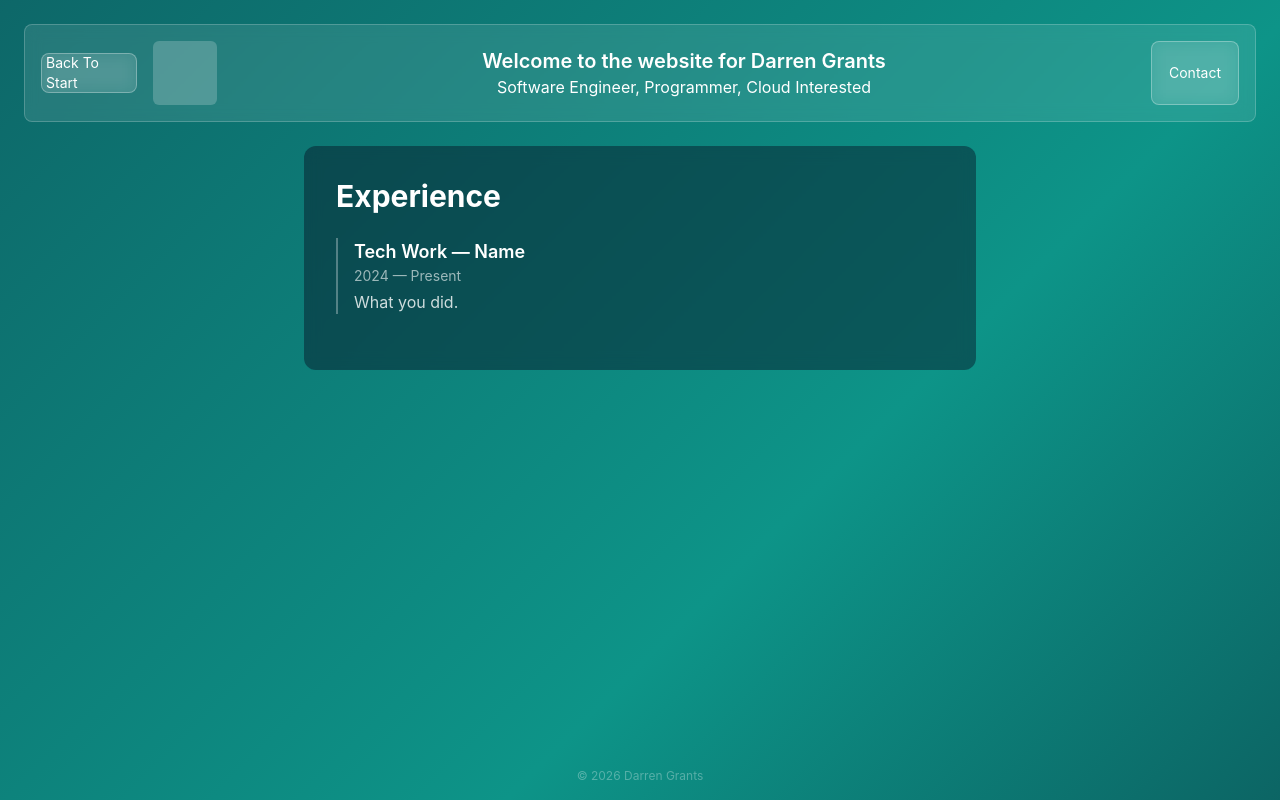
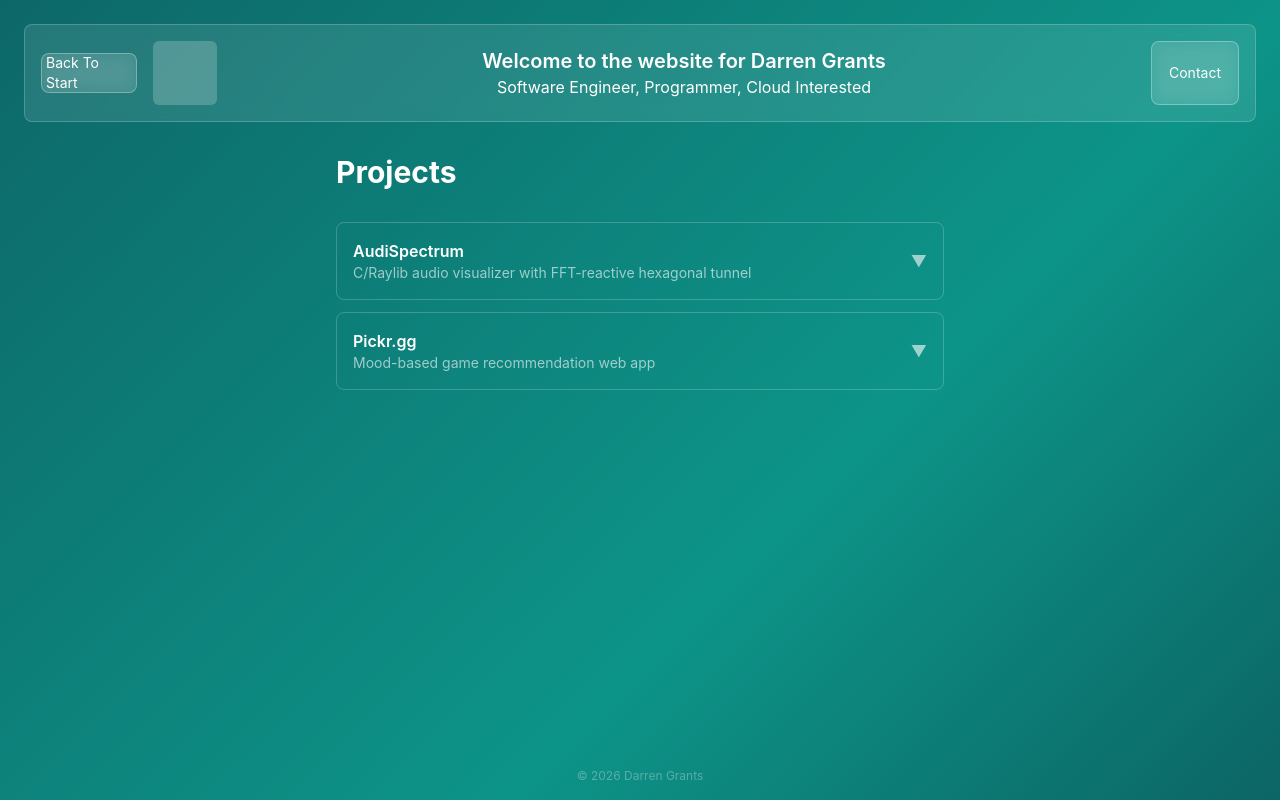
Before and after one commit to darrenomight/Darren_Grants-CV, a Vue app: page /projects in a window 1280 px wide. Built offline with nearby package versions, Linux system fonts and the light colour scheme.

Commit message:
Please push

```diff
--- a/src/components/EducationRoadmap.vue
+++ b/src/components/EducationRoadmap.vue
@@ -93,7 +93,7 @@ const nodes = [
         {{ year.label }}
       </button>
     </div>
-    <table class="w-full text-sm">
+    <table class="w-full text-sm p-5">
       <thead><tr class="text-left text-white/60"><th class="pb-2">Module</th><th class="pb-2">Grade</th></tr></thead>
       <tbody>
         <tr v-for="mod in bachelorsYears.find(y => y.id === activeYear)?.modules" :key="mod.name" class="border-t border-white/10">
@@ -102,8 +102,8 @@ const nodes = [
         </tr>
       </tbody>
     </table>
-    <h3 class="font-semibold mb-1">Comments throughout the Experience</h3>
-    <p class="text-white/80 text-sm"> My 3rd year was split in 2 halves 1 part in Ireland and the other I Studied at H_da Darmstadt, Germany. I got exposed to Multitouch which was probably my favourite module in my Bachelors.
+    <h3 class="font-semibold mb-1 pt-4 ">Comments throughout the Experience</h3>
+    <p class="text-white/80 text-sm "> My 3rd year was split in 2 halves 1 part in Ireland and the other I Studied at H_da Darmstadt, Germany. I got exposed to Multitouch which was probably my favourite module in my Bachelors.
         For my Final Year Project I create a Website to deal with procrasination with Gameification techniques to encourage the creation of good habits through systems like leaderboards, daily login and achievements.
     </p>
   </Modal>
--- /dev/null
+++ b/src/components/ProjectAccordion.vue
@@ -0,0 +1,63 @@
+<script setup lang="ts">
+import { ref } from 'vue'
+import { projects } from '../data/projects'
+
+const openId = ref<string | null>(null)
+
+function toggle(id: string) {
+  openId.value = openId.value === id ? null : id
+}
+</script>
+
+<template>
+  <div class="flex flex-col gap-3">
+    <div
+      v-for="project in projects"
+      :key="project.id"
+      class="border border-white/20 rounded-lg overflow-hidden"
+    >
+      <button
+        class="w-full flex items-center justify-between p-4 text-left hover:bg-white/10 transition"
+        @click="toggle(project.id)"
+      >
+        <div>
+          <p class="font-semibold">{{ project.name }}</p>
+          <p class="text-sm text-white/60">{{ project.summary }}</p>
+        </div>
+        <span
+          class="text-white/60 transition-transform"
+          :class="openId === project.id ? 'rotate-180' : ''"
+        >
+          ▼
+        </span>
+      </button>
+
+      <div v-if="openId === project.id" class="p-4 pt-0 border-t border-white/10">
+        <p class="text-white/80 leading-relaxed mb-4">{{ project.description }}</p>
+
+        <img
+          v-if="project.media?.type === 'image' && project.media.src"
+          :src="project.media.src"
+          :alt="project.name"
+          class="w-full rounded-lg border border-white/20 mb-4"
+        />
+        <a>
+            <video
+                v-if="project.media?.type === 'video' && project.media.src"
+                :src="project.media.src"
+                controls
+                class="w-full rounded-lg border border-white/20 mb-4"
+            />
+
+
+          v-if="project.link"
+          :href="project.link"
+          target="_blank"
+          class="text-sm underline text-white/80 hover:text-white"
+        >
+          View project →
+        </a>
+      </div>
+    </div>
+  </div>
+</template>
--- /dev/null
+++ b/src/data/experience.ts
@@ -0,0 +1,18 @@
+export interface Job {
+  company: string
+  role: string
+  dates: string
+  location?: string
+  description: string
+}
+
+export const experience: Job[] = [
+  {
+    company: 'Company Name',
+    role: 'Job Title',
+    dates: '2024 — Present',
+    location: 'Dublin, Ireland',
+    description: 'What you did, key responsibilities, achievements.',
+  },
+  // up to 4 total
+]
--- /dev/null
+++ b/src/data/projects.ts
@@ -0,0 +1,32 @@
+export interface Project {
+  id: string
+  name: string
+  summary: string
+  description: string
+  media?: {
+    type: 'image' | 'video'
+    src: string
+  }
+  link?: string
+}
+
+//Full project description goes here — what it does, tech used, your role, challenges solved
+export const projects: Project[] = [
+  {
+    id: 'audispectrum',
+    name: 'AudiSpectrum',
+    summary: 'C/Raylib audio visualizer with FFT-reactive hexagonal tunnel',
+    description: `Creating an Audio Visualier in c and raylib to be audio Reactive. Using factors such as pitch, or gains to adjust depending on style of song`,
+    media: { type: 'image', src: '' },
+    link: '',
+  },
+  {
+    id: 'pickr',
+    name: 'Pickr.gg',
+    summary: 'Mood-based game recommendation web app',
+    description: `A simple Game recommender built with vue to take a users steam Library and recommend them games based on a scoring system for moods. It was built for myself to have a way to find games in my own library that would suit my moods instead of scrolling around aimlessly.`,
+    media: { type: 'image', src: '' },
+    link: '',
+  },
+  // add more as you go — just copy this shape
+]
--- a/src/views/Experience.vue
+++ b/src/views/Experience.vue
@@ -1,16 +1,26 @@
 <script setup lang="ts">
-const jobs = [
-  { role: 'Job Title', company: 'Company Name', dates: '2024 — Present', desc: 'What you did.' },
-]
+import { experience } from '../data/experience'
 </script>
 
 <template>
-  <div class="max-w-2xl mx-auto p-8 text-white text-overlay my-6 mx-4 md:mx-auto">
-    <h1 class="text-3xl font-bold mb-6">Experience</h1>
-    <div v-for="job in jobs" :key="job.role" class="mb-6 border-l-2 border-white/30 pl-4">
-      <h2 class="text-lg font-semibold">{{ job.role }} — {{ job.company }}</h2>
-      <p class="text-sm text-white/60">{{ job.dates }}</p>
-      <p class="text-white/80 mt-1">{{ job.desc }}</p>
+  <div class="max-w-2xl mx-auto p-8 text-white">
+    <h1 class="text-3xl font-bold mb-8">Experience</h1>
+
+    <div class="flex flex-col gap-6">
+      <div
+        v-for="job in experience"
+        :key="job.company + job.role"
+        class="border border-white/20 rounded-lg p-5"
+      >
+        <div class="flex flex-wrap justify-between items-baseline gap-2 mb-2">
+          <h2 class="text-lg font-semibold">{{ job.role }}</h2>
+          <span class="text-sm text-white/60">{{ job.dates }}</span>
+        </div>
+        <p class="text-sm text-white/70 mb-3">
+          {{ job.company }}<span v-if="job.location"> · {{ job.location }}</span>
+        </p>
+        <p class="text-white/80 leading-relaxed">{{ job.description }}</p>
+      </div>
     </div>
   </div>
 </template>
--- a/src/views/Projects.vue
+++ b/src/views/Projects.vue
@@ -1,16 +1,10 @@
 <script setup lang="ts">
-const works = [
-  { projects: 'Name', TechStack: 'Tech Work', dates: '2024 — Present', desc: 'What you did.' },
-]
+import ProjectAccordion from '../components/ProjectAccordion.vue'
 </script>
 
 <template>
-  <div class="max-w-2xl mx-auto p-8 text-white text-overlay my-6 mx-4 md:mx-auto">
-    <h1 class="text-3xl font-bold mb-6">Experience</h1>
-    <div v-for="work in works" :key="work.projects" class="mb-6 border-l-2 border-white/30 pl-4">
-      <h2 class="text-lg font-semibold">{{ work.TechStack }} — {{ work.projects }}</h2>
-      <p class="text-sm text-white/60">{{ work.dates }}</p>
-      <p class="text-white/80 mt-1">{{ work.desc }}</p>
-    </div>
+  <div class="max-w-2xl mx-auto p-8 text-white">
+    <h1 class="text-3xl font-bold mb-8">Projects</h1>
+    <ProjectAccordion />
   </div>
 </template>
```
